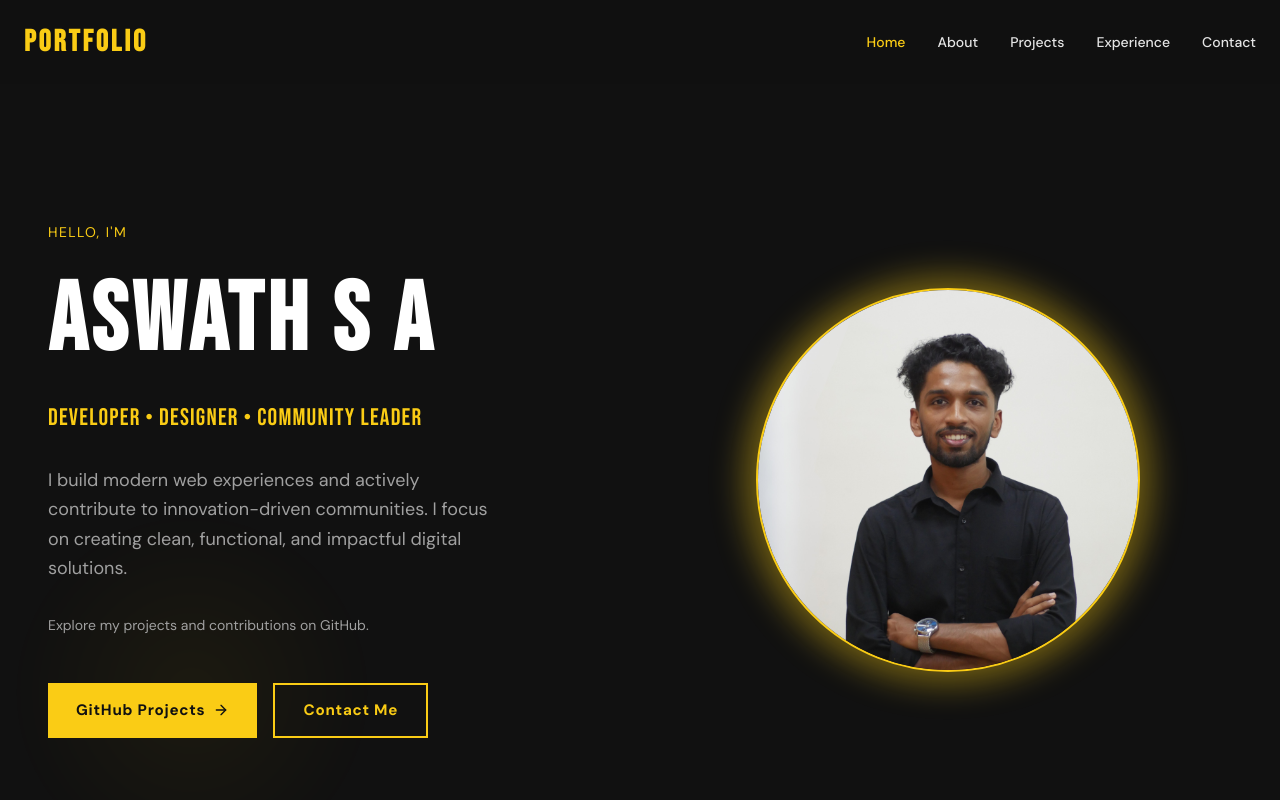
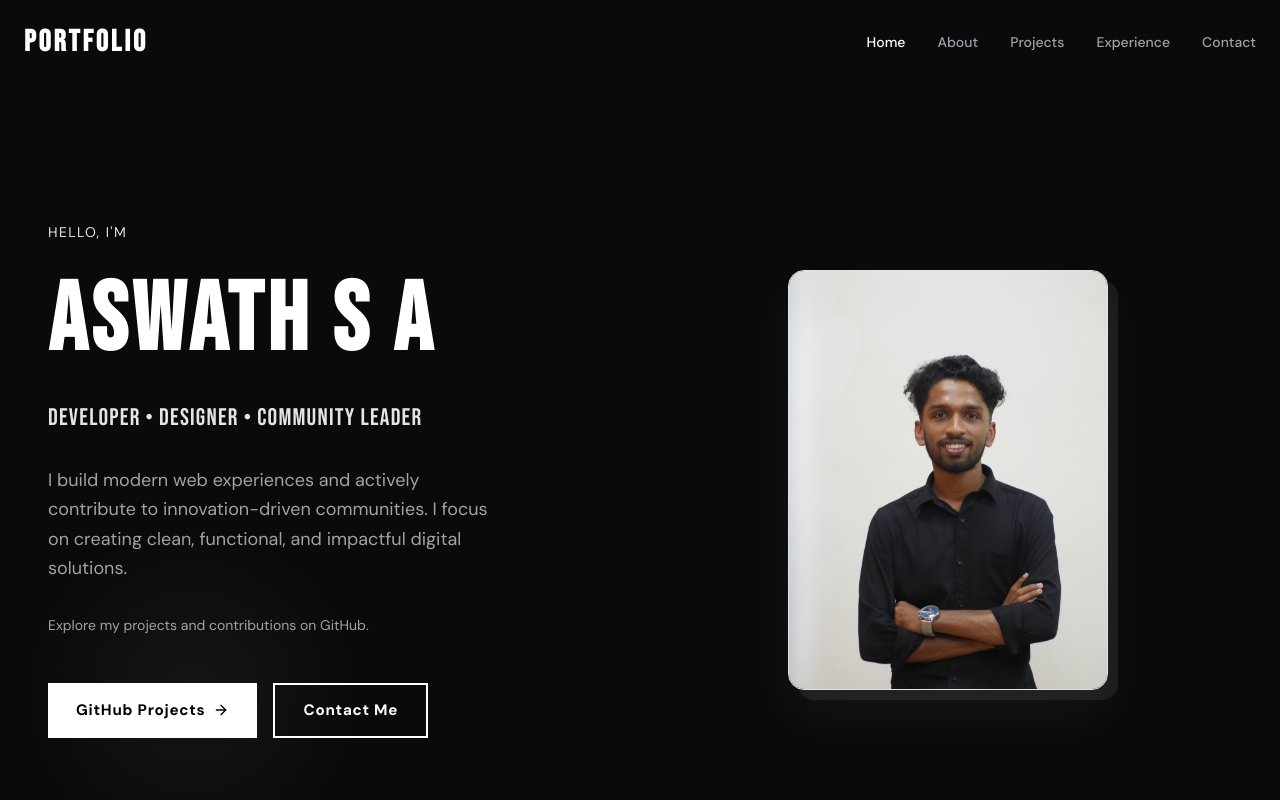
Before and after one commit to Aswath2005/Portfolio, a Next.js app: page / in a window 1280 px wide. Shown: the top 800 px of the page. Built offline with nearby package versions, Linux system fonts and the light colour scheme.

Commit message:
Redesign color theme: dark background with white/gray text, fix hero photo frame

```diff
--- a/app/globals.css
+++ b/app/globals.css
@@ -5,12 +5,16 @@
 @tailwind utilities;
 
 :root {
-  --dark-bg: #111111;
-  --dark-secondary: #1a1a1a;
-  --dark-border: #2a2a2a;
-  --accent-yellow: #FACC15;
-  --text-light: #e5e5e5;
-  --text-muted: #a0a0a0;
+  --dark-bg: #0a0a0a;
+  --dark-secondary: #111111;
+  --card-bg: #1a1a1a;
+  --dark-border: #27272a;
+  --accent-color: #e4e4e7;
+  --accent-strong: #ffffff;
+  --text-light: #ffffff;
+  --text-muted: #a1a1aa;
+  --text-muted-dark: #71717a;
+  --navbar-bg: rgba(10,10,10,0.85);
 }
 
 * {
@@ -45,12 +49,12 @@ h1, h2, h3, h4, h5, h6 {
 }
 
 ::-webkit-scrollbar-thumb {
-  background: var(--accent-yellow);
+  background: var(--accent-color);
   border-radius: 5px;
 }
 
 ::-webkit-scrollbar-thumb:hover {
-  background: #eab308;
+  background: #ffffff;
 }
 
 /* Section heading */
@@ -72,14 +76,14 @@ h1, h2, h3, h4, h5, h6 {
   left: 0;
   width: 100%;
   height: 3px;
-  background: var(--accent-yellow);
+  background: var(--accent-color);
 }
 
 /* Button styles */
 .btn-primary {
   padding: 0.875rem 1.75rem;
-  background-color: var(--accent-yellow);
-  color: var(--dark-bg);
+  background-color: #ffffff;
+  color: #000000;
   font-weight: 700;
   border-radius: 0;
   border: none;
@@ -91,17 +95,17 @@ h1, h2, h3, h4, h5, h6 {
 }
 
 .btn-primary:hover {
-  background-color: #eab308;
+  background-color: #e4e4e7;
   transform: translateY(-2px);
-  box-shadow: 0 10px 20px rgba(250, 204, 21, 0.2);
+  box-shadow: 0 10px 20px rgba(255,255,255,0.1);
 }
 
 .btn-outline {
   padding: 0.875rem 1.75rem;
   background-color: transparent;
-  color: var(--accent-yellow);
+  color: #ffffff;
   font-weight: 700;
-  border: 2px solid var(--accent-yellow);
+  border: 2px solid #ffffff;
   border-radius: 0;
   cursor: pointer;
   transition: all 0.3s ease;
@@ -111,8 +115,8 @@ h1, h2, h3, h4, h5, h6 {
 }
 
 .btn-outline:hover {
-  background-color: var(--accent-yellow);
-  color: var(--dark-bg);
+  background-color: #e4e4e7;
+  color: #000000;
   transform: translateY(-2px);
-  box-shadow: 0 10px 20px rgba(250, 204, 21, 0.2);
+  box-shadow: 0 10px 20px rgba(255,255,255,0.1);
 }
--- a/components/About.tsx
+++ b/components/About.tsx
@@ -23,7 +23,7 @@ export function About() {
           <h2 className="text-5xl font-bold font-bebas text-white" style={{ letterSpacing: '0.08em' }}>
             ABOUT
           </h2>
-          <div className="w-24 h-1 bg-accent-yellow mt-4" />
+          <div className="w-24 h-1 bg-accent-color mt-4" />
         </motion.div>
 
         <div className="grid grid-cols-1 lg:grid-cols-2 gap-12">
@@ -75,7 +75,7 @@ export function About() {
                 {/* Progress bar line */}
                 <div className="h-1 bg-dark-border rounded-full overflow-hidden">
                   <motion.div
-                    className="h-full bg-accent-yellow"
+                    className="h-full bg-accent-color"
                     initial={{ width: 0 }}
                     whileInView={{ width: `${skill.proficiency}%` }}
                     transition={{ delay: idx * 0.1 + 0.3, duration: 1 }}
--- a/components/CustomCursor.tsx
+++ b/components/CustomCursor.tsx
@@ -90,7 +90,7 @@ export function CustomCursor() {
           transform: 'translate(-50%, -50%)',
         }}
       >
-        <div className="w-2 h-2 bg-accent-yellow rounded-full" />
+        <div className="w-2 h-2 bg-accent-color rounded-full" />
       </div>
 
       {/* Ring that follows */}
@@ -103,8 +103,8 @@ export function CustomCursor() {
           transform: 'translate(-50%, -50%)',
           width: isHoveringLink ? '40px' : '32px',
           height: isHoveringLink ? '40px' : '32px',
-          borderColor: isHoveringLink ? 'var(--accent-yellow)' : 'rgba(250, 204, 21, 0.5)',
-          backgroundColor: isHoveringLink ? 'rgba(250, 204, 21, 0.1)' : 'transparent',
+          borderColor: isHoveringLink ? 'var(--accent-color)' : 'rgba(228, 228, 231, 0.3)',
+          backgroundColor: isHoveringLink ? 'rgba(228, 228, 231, 0.1)' : 'transparent',
         }}
       />
     </>
--- a/components/Experience.tsx
+++ b/components/Experience.tsx
@@ -50,7 +50,7 @@ export function Experience() {
           <h2 className="text-5xl font-bold font-bebas text-white" style={{ letterSpacing: '0.08em' }}>
             EXPERIENCE
           </h2>
-          <div className="w-24 h-1 bg-accent-yellow mt-4" />
+          <div className="w-24 h-1 bg-accent-color mt-4" />
         </motion.div>
 
         {/* Experience Grid */}
@@ -65,9 +65,9 @@ export function Experience() {
               transition={{ delay: idx * 0.1, duration: 0.6 }}
               viewport={{ once: false }}
               whileHover={{ y: -5 }}
-              className="p-6 border-2 border-dark-border hover:border-accent-yellow transition-all rounded-none"
+              className="p-6 border-2 border-dark-border hover:border-accent-color transition-all rounded-none"
             >
-              <h3 className="text-xl font-bold font-bebas text-accent-yellow tracking-wider mb-2">
+              <h3 className="text-xl font-bold font-bebas text-white tracking-wider mb-2">
                 {exp.role}
               </h3>
               <p className="text-text-muted text-sm mb-3 font-dm-sans">
--- a/components/Footer.tsx
+++ b/components/Footer.tsx
@@ -15,7 +15,7 @@ export function Footer() {
           viewport={{ once: false }}
           className="flex flex-col sm:flex-row justify-between items-center gap-4"
         >
-          <p className="text-text-muted text-sm font-dm-sans">
+          <p className="text-text-muted-dark text-sm font-dm-sans">
             © {currentYear} Aswath. Built with passion for design, development, and community.
           </p>
 
@@ -23,7 +23,7 @@ export function Footer() {
             whileHover={{ y: -2 }}
             whileTap={{ scale: 0.95 }}
             onClick={() => window.scrollTo({ top: 0, behavior: 'smooth' })}
-            className="text-text-muted hover:text-accent-yellow transition-colors text-sm font-dm-sans"
+            className="text-text-muted hover:text-accent-color transition-colors text-sm font-dm-sans"
           >
             Back to top ↑
           </motion.button>
--- a/components/Hero.tsx
+++ b/components/Hero.tsx
@@ -37,11 +37,11 @@ export function Hero() {
       id="home"
       className="relative overflow-hidden bg-dark-bg pt-24 lg:pt-0"
     >
-      {/* Subtle yellow glow background - left side only */}
+      {/* Subtle white glow background - left side only */}
       <motion.div
         className="absolute top-1/2 left-0 w-96 h-96 rounded-full opacity-5 pointer-events-none"
         style={{
-          background: 'radial-gradient(circle, rgba(250, 204, 21, 1) 0%, transparent 70%)',
+          background: 'radial-gradient(circle, rgba(255, 255, 255, 1) 0%, transparent 70%)',
         }}
         animate={{
           y: [0, 50, 0],
@@ -58,7 +58,7 @@ export function Hero() {
           {/* Left Column */}
           <motion.div variants={containerVariants} initial="hidden" animate="visible" className="space-y-8">
             {/* Small tag */}
-            <motion.p variants={itemVariants} className="text-accent-yellow font-dm-sans text-sm uppercase tracking-widest">
+            <motion.p variants={itemVariants} className="text-accent-color font-dm-sans text-sm uppercase tracking-widest">
               Hello, I'm
             </motion.p>
 
@@ -78,13 +78,16 @@ export function Hero() {
               transition={{ duration: 0.8, delay: 0.4 }}
               className="relative lg:hidden py-6"
             >
-              <div className="relative w-40 h-40 aspect-square mx-auto">
-                {/* Yellow fade around border */}
-                <div className="absolute -inset-3 rounded-full blur-lg bg-accent-yellow/40" />
+              <div className="relative w-full max-w-xs mx-auto h-80">
+                {/* Background layer - offset rectangle */}
+                <div className="absolute w-full h-full rounded-2xl bg-dark-secondary" style={{ bottom: '-10px', right: '-10px' }} />
 
-                {/* Profile image with circle frame */}
+                {/* Profile image with portrait frame */}
                 <div
-                  className="relative w-full h-full rounded-full overflow-hidden bg-dark-secondary border-2 border-accent-yellow"
+                  className="relative w-full h-full rounded-2xl overflow-hidden border border-accent-color"
+                  style={{
+                    boxShadow: '0 25px 50px rgba(255,255,255,0.05)'
+                  }}
                 >
                   <Image
                     src="/profile.png"
@@ -92,7 +95,7 @@ export function Hero() {
                     fill
                     className="object-cover w-full h-full"
                     style={{
-                      objectPosition: '45% 55%',
+                      objectPosition: 'center top',
                       objectFit: 'cover'
                     }}
                     priority
@@ -104,7 +107,7 @@ export function Hero() {
             {/* Yellow subtitle */}
             <motion.p
               variants={itemVariants}
-              className="text-2xl text-accent-yellow font-bebas"
+              className="text-2xl text-accent-color font-bebas"
               style={{ letterSpacing: '0.05em' }}
             >
               Developer • Designer • Community Leader
@@ -153,20 +156,23 @@ export function Hero() {
             </motion.div>
           </motion.div>
 
-          {/* Right Column - Profile Image with Circle Frame and Yellow Glow (Desktop only) */}
+          {/* Right Column - Profile Image with Portrait Frame (Desktop only) */}
           <motion.div
             initial={{ opacity: 0, scale: 0.8 }}
             animate={{ opacity: 1, scale: 1 }}
             transition={{ duration: 0.8, delay: 0.4 }}
-            className="relative hidden lg:block"
+            className="relative hidden lg:flex items-center justify-center"
           >
-            <div className="relative w-full aspect-square max-w-sm mx-auto">
-              {/* Yellow fade around border */}
-              <div className="absolute -inset-3 rounded-full blur-lg bg-accent-yellow/40" />
+            <div className="relative" style={{ width: '320px', height: '420px' }}>
+              {/* Background layer - offset rectangle */}
+              <div className="absolute w-full h-full rounded-2xl bg-card-bg" style={{ bottom: '-10px', right: '-10px' }} />
 
-              {/* Profile image with circle frame */}
+              {/* Profile image with portrait frame */}
               <div
-                className="relative w-full h-full rounded-full overflow-hidden bg-dark-secondary border-2 border-accent-yellow"
+                className="relative w-full h-full rounded-2xl overflow-hidden border border-accent-color"
+                style={{
+                  boxShadow: '0 25px 50px rgba(255,255,255,0.05)'
+                }}
               >
                 <Image
                   src="/profile.png"
@@ -174,7 +180,7 @@ export function Hero() {
                   fill
                   className="object-cover w-full h-full"
                   style={{
-                    objectPosition: '45% 55%',
+                    objectPosition: 'center top',
                     objectFit: 'cover'
                   }}
                   priority
--- a/components/Navbar.tsx
+++ b/components/Navbar.tsx
@@ -41,8 +41,9 @@ export function Navbar() {
       animate={{ y: 0 }}
       transition={{ duration: 0.5 }}
       className={`fixed top-0 left-0 right-0 z-40 transition-all duration-300 ${
-        isScrolled ? 'py-3 backdrop-blur-md bg-dark-bg/80' : 'py-6 bg-dark-bg/50 backdrop-blur-sm'
+        isScrolled ? 'py-3 backdrop-blur-md' : 'py-6 bg-dark-bg/50 backdrop-blur-sm'
       }`}
+      style={isScrolled ? { background: 'rgba(10,10,10,0.85)' } : {}}
     >
       <div className="max-w-7xl mx-auto px-6 flex items-center justify-between">
         {/* Logo */}
@@ -52,7 +53,7 @@ export function Navbar() {
           onClick={() => handleNavClick('home')}
           className="flex-shrink-0"
         >
-          <span className="text-3xl font-bold text-accent-yellow font-bebas tracking-widest">
+          <span className="text-3xl font-bold text-accent-strong font-bebas tracking-widest">
             PORTFOLIO
           </span>
         </motion.button>
@@ -65,10 +66,10 @@ export function Navbar() {
               onClick={() => handleNavClick(link.href)}
               className={`text-sm font-medium transition-colors font-dm-sans cursor-pointer ${
                 activeSection === link.href
-                  ? 'text-accent-yellow'
-                  : 'text-text-light hover:text-accent-yellow'
+                  ? 'text-accent-strong'
+                  : 'text-text-muted hover:text-accent-strong'
               }`}
-              whileHover={{ color: 'var(--accent-yellow)' }}
+              whileHover={{ color: '#ffffff' }}
             >
               {link.label}
             </motion.button>
@@ -96,7 +97,7 @@ export function Navbar() {
         initial={{ opacity: 0, height: 0 }}
         animate={{ opacity: isOpen ? 1 : 0, height: isOpen ? 'auto' : 0 }}
         transition={{ duration: 0.3 }}
-        className={`md:hidden overflow-hidden bg-dark-secondary/90 backdrop-blur ${isOpen ? 'pointer-events-auto' : 'pointer-events-none'}`}
+        className={`md:hidden overflow-hidden bg-dark-bg/90 backdrop-blur ${isOpen ? 'pointer-events-auto' : 'pointer-events-none'}`}
       >
         <div className="px-6 py-8 space-y-4">
           {navLinks.map((link, i) => (
@@ -112,8 +113,8 @@ export function Navbar() {
               onClick={() => handleNavClick(link.href)}
               className={`block w-full text-left text-lg font-medium py-3 px-2 font-bebas cursor-pointer transition-colors rounded ${
                 activeSection === link.href
-                  ? 'text-accent-yellow'
-                  : 'text-text-light hover:text-accent-yellow'
+                  ? 'text-accent-strong'
+                  : 'text-text-light hover:text-accent-strong'
               }`}
             >
               {link.label}
--- a/components/Projects.tsx
+++ b/components/Projects.tsx
@@ -44,7 +44,7 @@ export function Projects() {
           <h2 className="text-5xl font-bold font-bebas text-white" style={{ letterSpacing: '0.08em' }}>
             PROJECTS
           </h2>
-          <div className="w-24 h-1 bg-accent-yellow mt-4" />
+          <div className="w-24 h-1 bg-accent-color mt-4" />
         </motion.div>
 
         {/* Projects Grid */}
@@ -62,9 +62,9 @@ export function Projects() {
               transition={{ delay: idx * 0.1, duration: 0.6 }}
               viewport={{ once: false }}
               whileHover={{ y: -5 }}
-              className="p-6 border-2 border-dark-border hover:border-accent-yellow transition-all rounded-none"
+              className="p-6 border-2 border-dark-border hover:border-accent-color transition-all rounded-none"
             >
-              <h3 className="text-xl font-bold font-bebas text-accent-yellow tracking-wider mb-2">
+              <h3 className="text-xl font-bold font-bebas text-white tracking-wider mb-2">
                 {project.title}
               </h3>
               <p className="text-text-muted text-sm leading-relaxed font-dm-sans">
--- a/tailwind.config.ts
+++ b/tailwind.config.ts
@@ -10,9 +10,9 @@ const config: Config = {
     extend: {
       colors: {
         dark: {
-          bg: '#111111',
-          secondary: '#1a1a1a',
-          border: '#2a2a2a',
+          bg: '#0a0a0a',
+          secondary: '#111111',
+          border: '#27272a',
         },
         light: {
           bg: '#f9f9f9',
@@ -21,12 +21,17 @@ const config: Config = {
           text: '#1a1a1a',
         },
         accent: {
-          yellow: '#FACC15',
+          color: '#e4e4e7',
+          strong: '#ffffff',
         },
         text: {
-          light: '#e5e5e5',
-          muted: '#a0a0a0',
+          light: '#ffffff',
+          muted: '#a1a1aa',
+          'muted-dark': '#71717a',
           dark: '#1a1a1a',
+        },
+        card: {
+          bg: '#1a1a1a',
         },
       },
       fontFamily: {
```
Also changed, not shown: components/Contact.tsx (+10 -10 lines), components/LoadingScreen.tsx (+4 -4 lines), components/Testimonials.tsx (+7 -7 lines).
